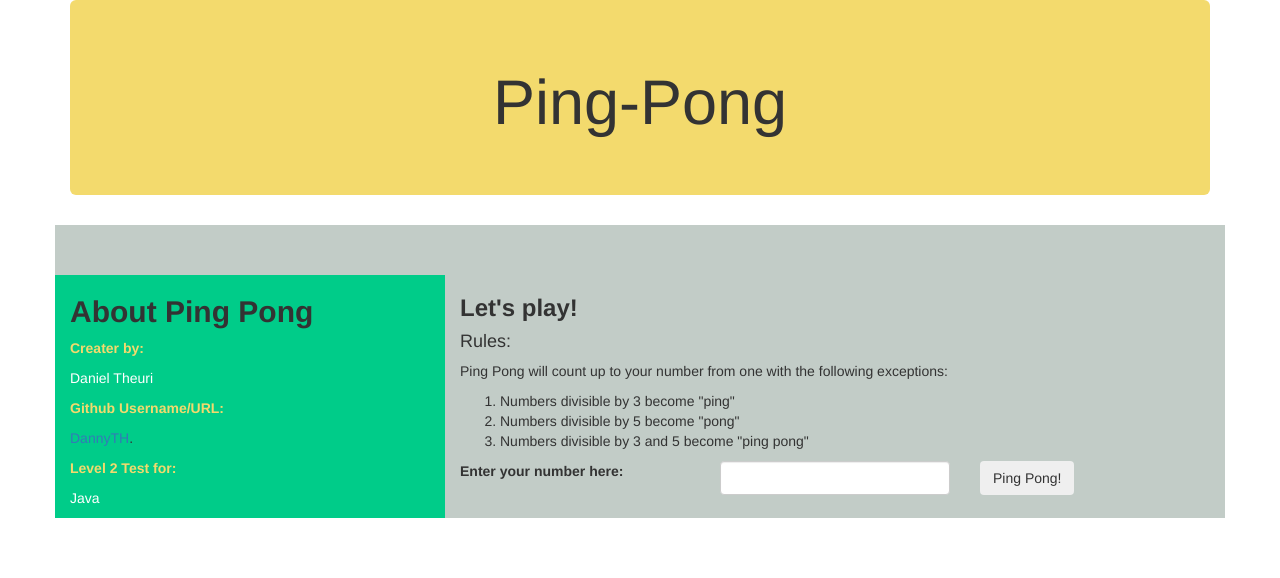
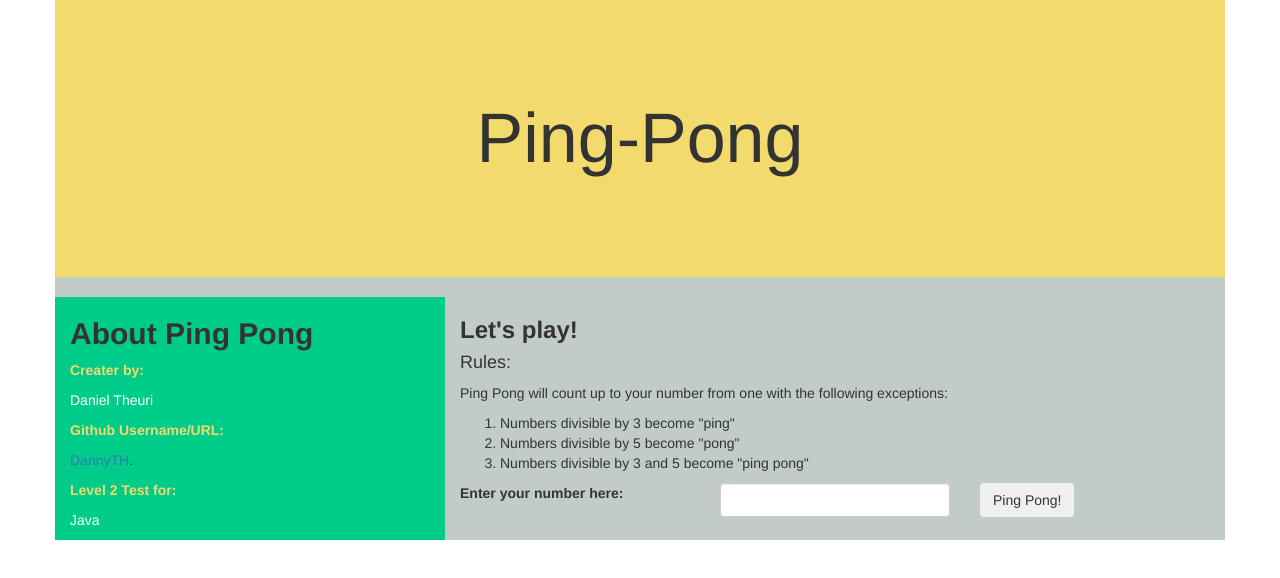
Before and after one commit to DannyTH/ping-pong, a plain HTML site: page index.html in a window 1280 px wide. Drawn offline with Linux system fonts and the light colour scheme.

Commit message:
Add changes made on scripts file

```diff
--- a/css/styles.css
+++ b/css/styles.css
@@ -1,12 +1,14 @@
-.jumbotron {
+#tit {
   background-color: #F3DA6D;
   text-align: center;
+  padding-bottom: 90px;
 }
 #kit {
   background-color: #C2CCC7;
+
 }
 .ten {
-  padding-top: 50px;
+  padding-top: 20px;
 }
 #git {
   background-color: #00cc89;
@@ -17,3 +19,9 @@
 .lit {
   color: white;
 }
+.vit {
+  padding-top: 80px;
+}
+h1 {
+  font-size:70px;
+}
--- a/index.html
+++ b/index.html
@@ -9,8 +9,8 @@
     <title>Ping-Pong</title>
   </head>
   <body>
-    <div class="container">
-      <div class="jumbotron">
+    <div class="container" id="tit">
+      <div class="vit">
       <h1>Ping-Pong</h1>
     </div>
     </div>
--- a/js/scripts.js
+++ b/js/scripts.js
@@ -0,0 +1,3 @@
+$(document).ready(function() {
+
+})
```
